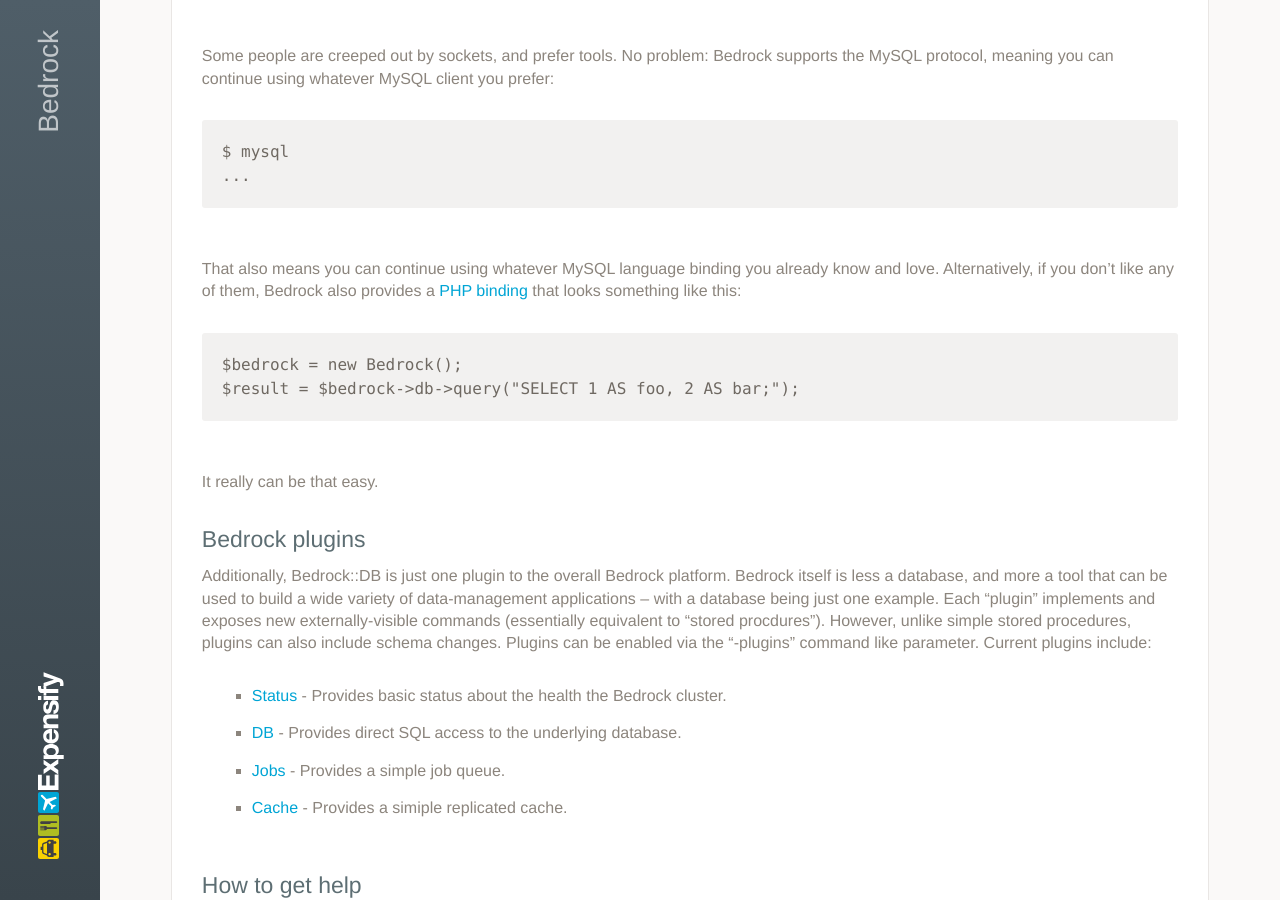
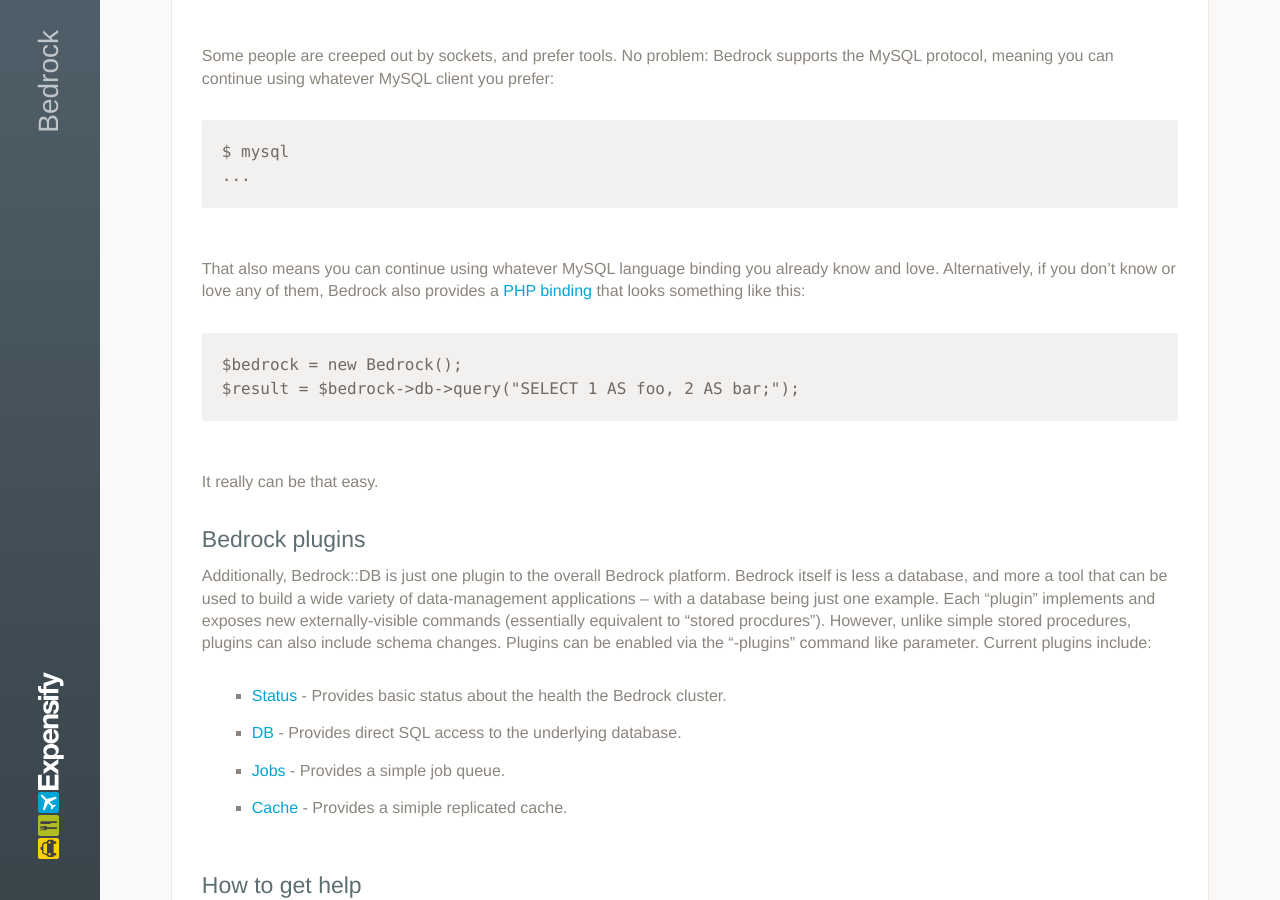
Before and after one commit to Expensify/Bedrock, a Jekyll site: the page built from docs/index.md, in a window 1280 px wide and 900 px high, scrolled down 1863 px. Built offline with Jekyll 4.4.1, drawn with Linux system fonts in a browser that asks for light colours.

Commit message:
Update index.md

```diff
--- a/docs/index.md
+++ b/docs/index.md
@@ -57,7 +57,7 @@ Some people are creeped out by sockets, and prefer tools.  No problem: Bedrock s
     $ mysql
     ...
 
-That also means you can continue using whatever MySQL language binding you already know and love.  Alternatively, if you don't like any of them, Bedrock also provides a [PHP binding](https://github.com/Expensify/Bedrock-PHP) that looks something like this:
+That also means you can continue using whatever MySQL language binding you already know and love.  Alternatively, if you don't know or love any of them, Bedrock also provides a [PHP binding](https://github.com/Expensify/Bedrock-PHP) that looks something like this:
 
     $bedrock = new Bedrock();
     $result = $bedrock->db->query("SELECT 1 AS foo, 2 AS bar;");
```
